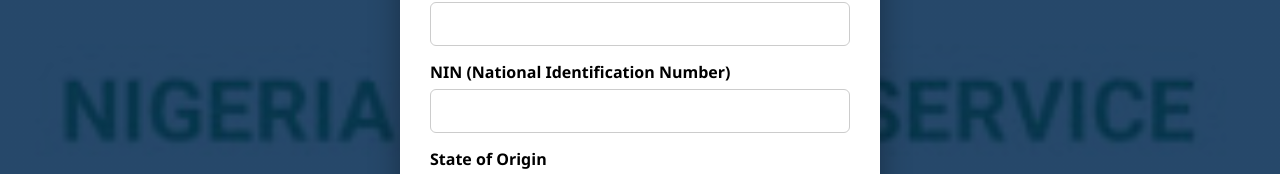
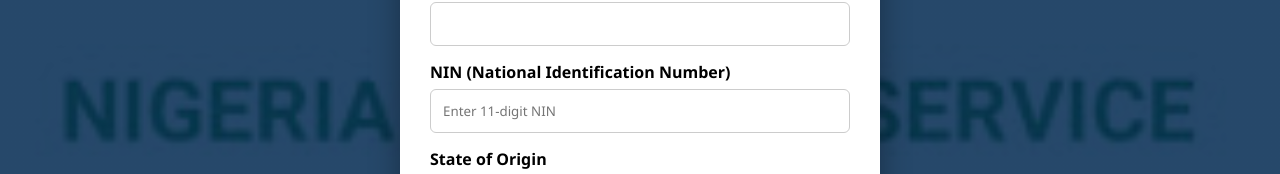
Before and after one commit to SamDev-Coder/custom-service, a plain HTML site: page index.html in a window 1280 px wide. Shown: the part 551-725 px from the top of the page. Drawn offline with Linux system fonts and the light colour scheme.

Commit message:
Update index.html

```diff
--- a/index.html
+++ b/index.html
@@ -34,7 +34,7 @@
 
       <div class="input-group">
         <label>NIN (National Identification Number)</label>
-        <input type="text" id="nin" maxlength="11" required>
+       <input type="text" id="nin" maxlength="11" placeholder="Enter 11-digit NIN" required>
       </div>
 
       <div class="input-group">
```
